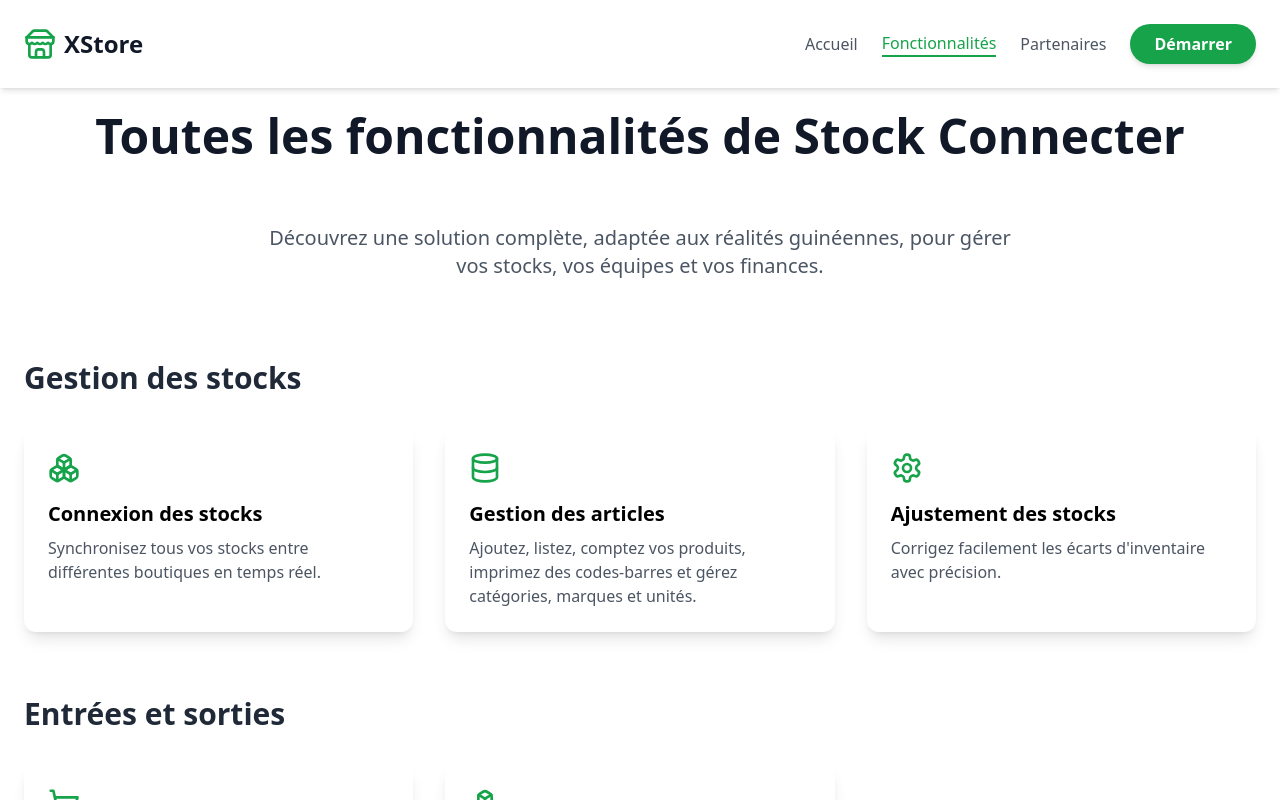
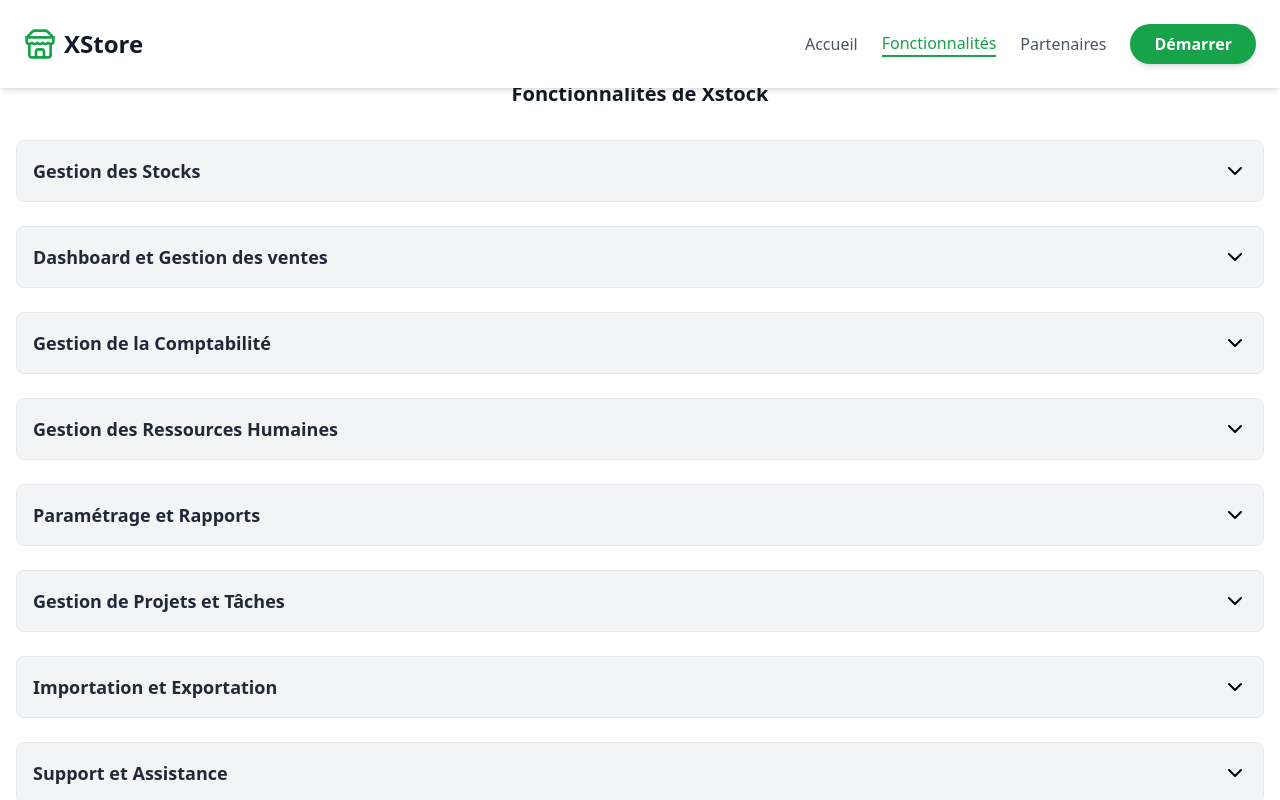
Before and after one commit to alpha947/xstore-website, a React (Vite) app: page / in a window 1280 px wide. Both pictures are taken after a click on the button "Fonctionnalités". Shown: the top 800 px of the page. Built offline with nearby package versions, Linux system fonts and the light colour scheme.

Commit message:
design de la partie fonctionalite:termine

```diff
--- a/src/components/FeaturesSection.tsx
+++ b/src/components/FeaturesSection.tsx
@@ -1,138 +1,126 @@
 // src/components/FeaturesSection.tsx
-import React from 'react';
+import React, { useState } from 'react';
 import { FeatureCard } from './FeatureCard';
 import {
   Database, ShoppingCart, BarChart, Smartphone, AlertTriangle, Settings,
-  Users, Boxes, TrendingUp, Briefcase, CreditCard, FileText, UserCheck
+  Users, Boxes, TrendingUp, Briefcase, CreditCard, FileText, UserCheck,
+  Layers, ClipboardCheck, ShieldCheck, Clock, Truck, Zap, Globe, Package,
+  ClipboardList, DollarSign, Warehouse, PieChart, CheckCircle, List, Grid, ChevronDown, ChevronUp
 } from 'lucide-react';
 
 export function FeaturesSection() {
+  const [openSection, setOpenSection] = useState<string | null>(null);
+
+  interface Feature {
+    icon: JSX.Element;
+    title: string;
+    description: string;
+  }
+
+  interface Section {
+    title: string;
+    key: string;
+    features: Feature[];
+  }
+
+  const toggleSection = (section: string): void => {
+    setOpenSection(openSection === section ? null : section);
+  };
+
   return (
-    <section className="py-28 bg-white min-h-screen">
-      <div className="container mx-auto px-6">
-        <h2 className="text-5xl font-bold text-center mb-16 text-gray-900">Toutes les fonctionnalités de Stock Connecter</h2>
-        <p className="text-center text-xl text-gray-600 mb-20 max-w-3xl mx-auto">
-          Découvrez une solution complète, adaptée aux réalités guinéennes, pour gérer vos stocks, vos équipes et vos finances.
-        </p>
+    <section className="py-20 bg-white min-h-screen">
+    <div className="container mx-auto px-4">
+      <h4 className="text-xl font-bold text-center mb-8 text-gray-900">Fonctionnalités de Xstock</h4>
 
-        <div className="space-y-16">
-          {/* Gestion des stocks */}
-          <div>
-            <h3 className="text-3xl font-semibold mb-8 text-gray-800">Gestion des stocks</h3>
-            <div className="grid md:grid-cols-3 gap-8">
-              <FeatureCard
-                icon={<Boxes className="h-8 w-8 text-green-600" />}
-                title="Connexion des stocks"
-                description="Synchronisez tous vos stocks entre différentes boutiques en temps réel."
-              />
-              <FeatureCard
-                icon={<Database className="h-8 w-8 text-green-600" />}
-                title="Gestion des articles"
-                description="Ajoutez, listez, comptez vos produits, imprimez des codes-barres et gérez catégories, marques et unités."
-              />
-              <FeatureCard
-                icon={<Settings className="h-8 w-8 text-green-600" />}
-                title="Ajustement des stocks"
-                description="Corrigez facilement les écarts d'inventaire avec précision."
-              />
-            </div>
+        {/* Accordion Section */}
+        {[
+          {
+            title: 'Gestion des Stocks',
+            key: 'stocks',
+            features: [
+              { icon: <Boxes className="h-10 w-10 text-green-500" />, title: "Connexion des stocks", description: "Synchronisez vos stocks entre différentes boutiques en temps réel." },
+              { icon: <Package className="h-10 w-10 text-blue-500" />, title: "Gestion des articles", description: "Ajouter, lister, imprimer des codes-barres, compter le stock, gérer les catégories, marques et unités." },
+              { icon: <Settings className="h-10 w-10 text-yellow-500" />, title: "Ajustement des stocks", description: "Corrigez facilement les écarts d'inventaire avec précision." },
+            ]
+          },
+          {
+            title: 'Dashboard et Gestion des ventes',
+            key: 'dashboard',
+            features: [
+              { icon: <Smartphone className="h-10 w-10 text-purple-500" />, title: "Dashboard réactif", description: "Un tableau de bord intelligent et réactif pour une meilleure prise de décision." },
+              { icon: <ShoppingCart className="h-10 w-10 text-orange-500" />, title: "Entrées et Sorties", description: "Suivez les achats et ventes avec une interface intuitive." },
+              { icon: <Truck className="h-10 w-10 text-pink-500" />, title: "Transfert entre boutiques", description: "Transférez vos stocks entre points de vente sans effort." },
+            ]
+          },
+          {
+            title: 'Gestion de la Comptabilité',
+            key: 'comptabilite',
+            features: [
+              { icon: <CreditCard className="h-10 w-10 text-indigo-500" />, title: "Gestion des comptes", description: "Listez les comptes, transférez de l'argent, gérez les dépenses et les dépôts." },
+              { icon: <DollarSign className="h-10 w-10 text-teal-500" />, title: "Dépenses et Revenus", description: "Suivez les dépenses et les revenus pour une gestion optimale." },
+            ]
+          },
+          {
+            title: 'Gestion des Ressources Humaines',
+            key: 'rh',
+            features: [
+              { icon: <Users className="h-10 w-10 text-lime-500" />, title: "Gestion des personnes", description: "Employés, utilisateurs, clients et fournisseurs sous contrôle." },
+              { icon: <UserCheck className="h-10 w-10 text-emerald-500" />, title: "Suivi RH", description: "Suivi de la présence, des congés, des salaires et des performances." },
+            ]
+          },
+          {
+            title: 'Paramétrage et Rapports',
+            key: 'parametres',
+            features: [
+              { icon: <Settings className="h-10 w-10 text-red-500" />, title: "Paramétrage complet", description: "Personnalisez SMS, emails, points de vente, passerelles de paiement et plus." },
+              { icon: <BarChart className="h-10 w-10 text-cyan-500" />, title: "Rapports avancés", description: "Générez des rapports détaillés sur vos ventes, stocks et performances." },
+              { icon: <ClipboardList className="h-10 w-10 text-amber-500" />, title: "Alertes et Suivi", description: "Recevez des alertes sur les niveaux de stock et suivez les performances des vendeurs." },
+            ]
+          },
+          {
+            title: 'Gestion de Projets et Tâches',
+            key: 'projets',
+            features: [
+              { icon: <Briefcase className="h-10 w-10 text-violet-500" />, title: "Gestion de projets", description: "Planifiez et suivez vos projets d'entreprise du début à la fin." },
+              { icon: <FileText className="h-10 w-10 text-rose-500" />, title: "Gestion des tâches", description: "Assignez et gérez les tâches pour une meilleure productivité." },
+            ]
+          },
+          {
+            title: 'Importation et Exportation',
+            key: 'importexport',
+            features: [
+              { icon: <AlertTriangle className="h-10 w-10 text-yellow-600" />, title: "Import/Export", description: "Importez et exportez vos marchandises avec des rapports précis." },
+            ]
+          },
+          {
+            title: 'Support et Assistance',
+            key: 'assistance',
+            features: [
+              { icon: <Clock className="h-10 w-10 text-gray-600" />, title: "Support 24/7", description: "Notre équipe est disponible 24h/24 et 7j/7 pour vous aider." },
+              { icon: <Globe className="h-10 w-10 text-blue-600" />, title: "Développé pour la Guinée", description: "Une solution pensée pour répondre aux réalités guinéennes." },
+            ]
+          },
+        ].map(({ title, key, features }) => (
+          <div key={key} className="mb-6 border rounded-lg overflow-hidden">
+            <button onClick={() => toggleSection(key)} className="w-full flex justify-between items-center p-4 bg-gray-100">
+              <h3 className="text-lg font-semibold text-gray-800">{title}</h3>
+              {openSection === key ? <ChevronUp className="h-6 w-6" /> : <ChevronDown className="h-6 w-6" />}
+            </button>
+            {openSection === key && (
+              <div className="p-4 grid grid-cols-1 sm:grid-cols-2 gap-4">
+                {features.map((feature, index) => (
+                  <FeatureCard
+                    key={index}
+                    icon={feature.icon}
+                    title={feature.title}
+                    description={feature.description}
+                  />
+                ))}
+              </div>
+            )}
           </div>
+        ))}
 
-          {/* Ventes et achats */}
-          <div>
-            <h3 className="text-3xl font-semibold mb-8 text-gray-800">Entrées et sorties</h3>
-            <div className="grid md:grid-cols-3 gap-8">
-              <FeatureCard
-                icon={<ShoppingCart className="h-8 w-8 text-green-600" />}
-                title="Gestion des ventes/achats"
-                description="Suivez les entrées (achats) et sorties (ventes) avec une interface intuitive."
-              />
-              <FeatureCard
-                icon={<Boxes className="h-8 w-8 text-green-600" />}
-                title="Transfert entre boutiques"
-                description="Transférez vos stocks entre points de vente en toute simplicité."
-              />
-            </div>
-          </div>
-
-          {/* Comptabilité */}
-          <div>
-            <h3 className="text-3xl font-semibold mb-8 text-gray-800">Comptabilité intégrée</h3>
-            <div className="grid md:grid-cols-3 gap-8">
-              <FeatureCard
-                icon={<CreditCard className="h-8 w-8 text-green-600" />}
-                title="Gestion des comptes"
-                description="Listez les comptes, gérez transferts d'argent, dépenses et dépôts."
-              />
-              <FeatureCard
-                icon={<TrendingUp className="h-8 w-8 text-green-600" />}
-                title="Rapports financiers"
-                description="Analysez profits, pertes et performances des vendeurs avec des rapports détaillés."
-              />
-            </div>
-          </div>
-
-          {/* Ressources humaines */}
-          <div>
-            <h3 className="text-3xl font-semibold mb-8 text-gray-800">Gestion RH</h3>
-            <div className="grid md:grid-cols-3 gap-8">
-              <FeatureCard
-                icon={<Users className="h-8 w-8 text-green-600" />}
-                title="Gestion des personnes"
-                description="Gérez employés, utilisateurs, clients et fournisseurs efficacement."
-              />
-              <FeatureCard
-                icon={<UserCheck className="h-8 w-8 text-green-600" />}
-                title="Ressources humaines"
-                description="Suivez présence, congés, salaires, et performances des équipes."
-              />
-            </div>
-          </div>
-
-          {/* Rapports et paramètres */}
-          <div>
-            <h3 className="text-3xl font-semibold mb-8 text-gray-800">Analyses et personnalisation</h3>
-            <div className="grid md:grid-cols-3 gap-8">
-              <FeatureCard
-                icon={<BarChart className="h-8 w-8 text-green-600" />}
-                title="Rapports avancés"
-                description="Statistiques poussées sur ventes, stocks, clients, et performances des livreurs."
-              />
-              <FeatureCard
-                icon={<Smartphone className="h-8 w-8 text-green-600" />}
-                title="Dashboard intelligent"
-                description="Vue d’ensemble réactive pour des décisions rapides et informées."
-              />
-              <FeatureCard
-                icon={<Settings className="h-8 w-8 text-green-600" />}
-                title="Paramétrage complet"
-                description="Personnalisez SMS, emails, paiements, et sauvegardes selon vos besoins."
-              />
-            </div>
-          </div>
-
-          {/* Projets et tâches */}
-          <div>
-            <h3 className="text-3xl font-semibold mb-8 text-gray-800">Gestion avancée</h3>
-            <div className="grid md:grid-cols-3 gap-8">
-              <FeatureCard
-                icon={<Briefcase className="h-8 w-8 text-green-600" />}
-                title="Gestion de projets"
-                description="Planifiez et suivez vos projets d’entreprise de A à Z."
-              />
-              <FeatureCard
-                icon={<FileText className="h-8 w-8 text-green-600" />}
-                title="Tâches d’entreprise"
-                description="Assignez et gérez les tâches pour une productivité maximale."
-              />
-              <FeatureCard
-                icon={<AlertTriangle className="h-8 w-8 text-green-600" />}
-                title="Import/Export"
-                description="Importez et exportez vos marchandises avec des rapports personnalisés."
-              />
-            </div>
-          </div>
-        </div>
       </div>
     </section>
   );
```
